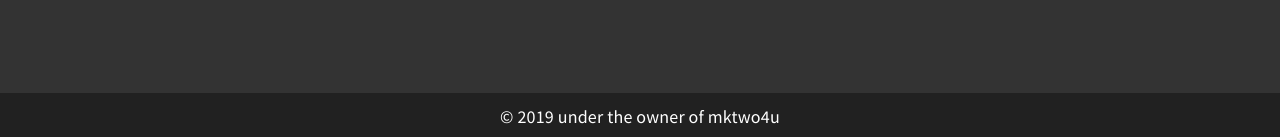
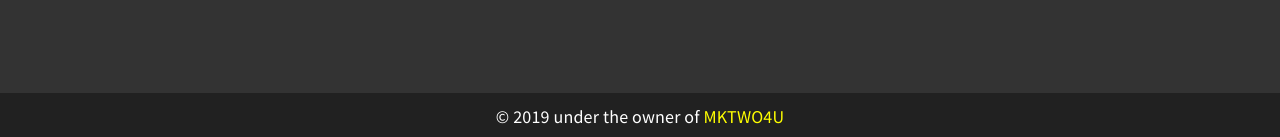
Before and after one commit to bdmilan/blog, a Jekyll site: the page built from index.html, in a window 1280 px wide and 900 px high, scrolled down 1745 px. Shown: the part 760-897 px from the top of the window. Built offline with Jekyll 4.4.1, drawn with Linux system fonts in a browser that asks for light colours; the list of posts is cut into pages by our own code.

Commit message:
Update footer.html

```diff
--- a/_includes/footer.html
+++ b/_includes/footer.html
@@ -1 +1 @@
-<footer class="footer"><span>© 2019 under the owner of mktwo4u</span></footer>
+<footer class="footer"><span>© 2019 under the owner of <font color="yellow">MKTWO4U</font></span></footer>
```
